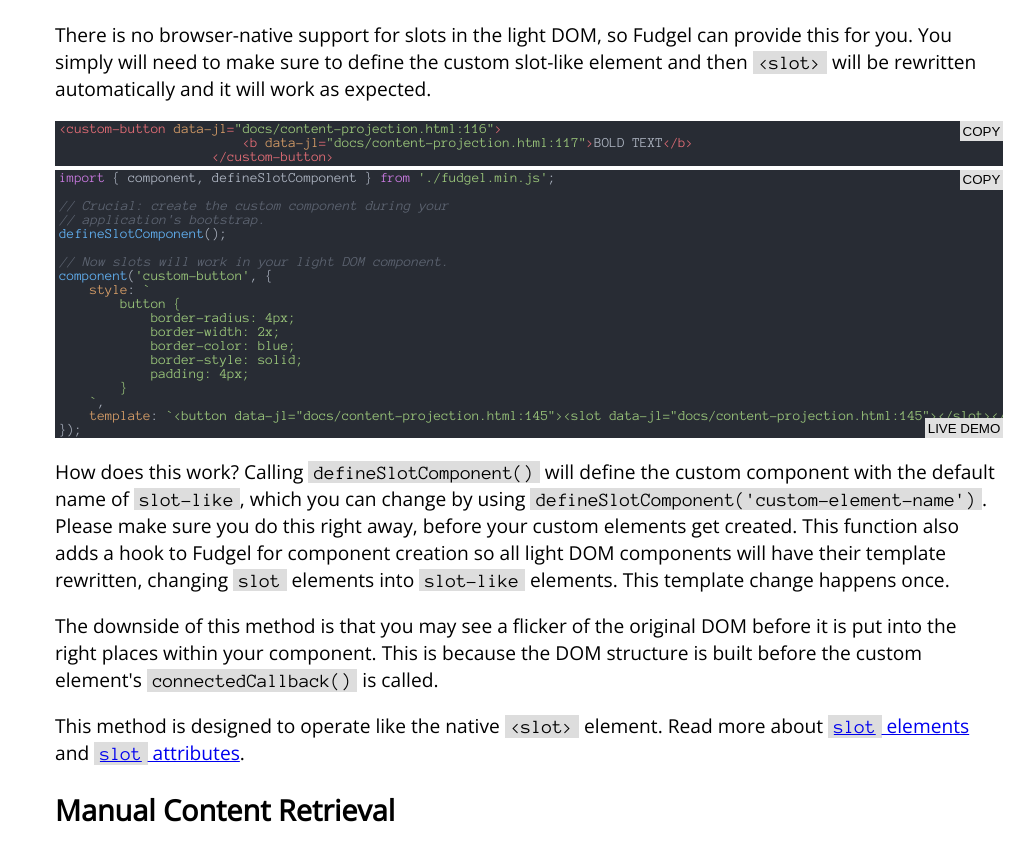
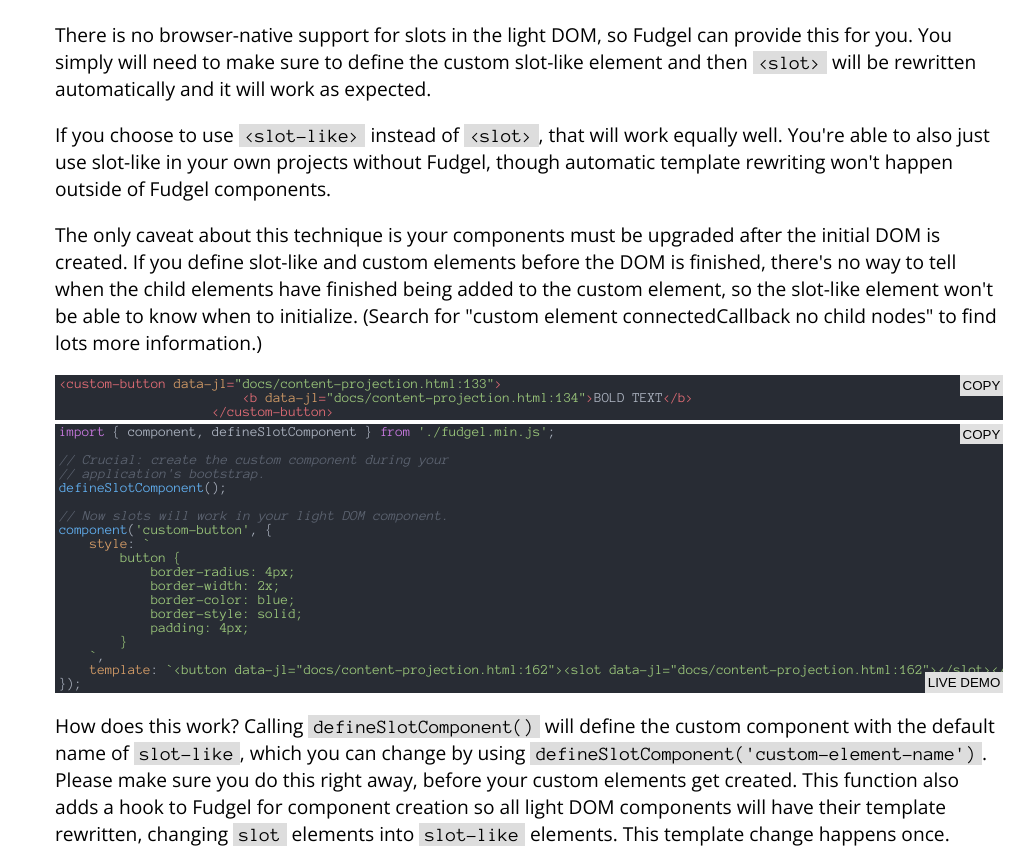
Before and after one commit to fidian/fudgel, a website built with Vite: page docs/content-projection.html in a window 1280 px wide. Shown: the part 994-1844 px from the top of the page, without its empty margins (269-1280 px from the left). Built offline with nearby package versions, Linux system fonts and the light colour scheme.

Commit message:
Documentation update for slot-like issues

```diff
--- a/docs/content-projection.html
+++ b/docs/content-projection.html
@@ -108,6 +108,23 @@
                 sure to define the custom slot-like element and then
                 <code>&lt;slot&gt;</code> will be rewritten automatically and it
                 will work as expected.
+            </p>
+            <p>
+                If you choose to use <code>&lt;slot-like&gt;</code> instead of
+                <code>&lt;slot&gt;</code>, that will work equally well. You're
+                able to also just use slot-like in your own projects without
+                Fudgel, though automatic template rewriting won't happen outside
+                of Fudgel components.
+            </p>
+            <p>
+                The only caveat about this technique is your components must be
+                upgraded after the initial DOM is created. If you define
+                slot-like and custom elements before the DOM is finished,
+                there's no way to tell when the child elements have finished
+                being added to the custom element, so the slot-like element
+                won't be able to know when to initialize. (Search for "custom
+                element connectedCallback no child nodes" to find lots more
+                information.)
             </p>
             <code-sample type="html">
                 <!-- prettier-ignore -->
```
